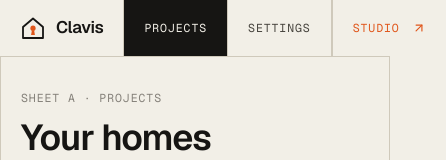
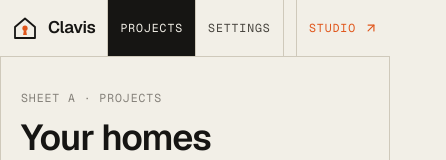
Before and after one commit to Shashank-U-04/Clavis, a Next.js app: page /dashboard in a window 390 px wide. Shown: the top 160 px of the page, 446 px wide, since content can reach past the window. Built offline with nearby package versions, Linux system fonts and the light colour scheme; no server answers.

Commit message:
App bar: fit a phone width without sideways scrolling

```diff
--- a/src/app/(app)/layout.tsx
+++ b/src/app/(app)/layout.tsx
@@ -9,12 +9,12 @@ export default function AppLayout({ children }: { children: React.ReactNode }) {
     <div className="flex min-h-dvh flex-col">
       <header className="sticky top-0 z-40 border-b border-rule bg-paper">
         <div className="mx-auto flex h-14 max-w-[1440px] items-stretch">
-          <Link href="/" className="flex items-center border-r border-rule px-5 hover:text-marker" aria-label="Clavis home">
+          <Link href="/" className="flex items-center border-r border-rule px-3 hover:text-marker sm:px-5" aria-label="Clavis home">
             <Logo />
           </Link>
           <AppNav />
           <span className="flex-1" />
-          <Link href="/studio/try" className="label group flex items-center gap-3 border-l border-rule px-5 text-marker hover:bg-marker hover:text-paper">
+          <Link href="/studio/try" className="label group flex items-center gap-2 border-l border-rule px-3 text-marker sm:gap-3 sm:px-5 hover:bg-marker hover:text-paper">
             Studio <ArrowUpRight size={14} aria-hidden="true" />
           </Link>
           <Link href="/login" className="label hidden items-center border-l border-rule px-5 text-ink-2 hover:text-ink sm:flex">
--- a/src/components/app/AppNav.tsx
+++ b/src/components/app/AppNav.tsx
@@ -15,7 +15,7 @@ export function AppNav() {
       {ITEMS.map((i) => {
         const on = path.startsWith(i.href);
         return (
-          <Link key={i.href} href={i.href} aria-current={on ? "page" : undefined} className={`label flex items-center border-r border-rule px-5 ${on ? "bg-ink text-paper" : "text-ink-2 hover:text-ink"}`}>
+          <Link key={i.href} href={i.href} aria-current={on ? "page" : undefined} className={`label flex items-center border-r border-rule px-3 sm:px-5 ${on ? "bg-ink text-paper" : "text-ink-2 hover:text-ink"}`}>
             {i.label}
           </Link>
         );
```
